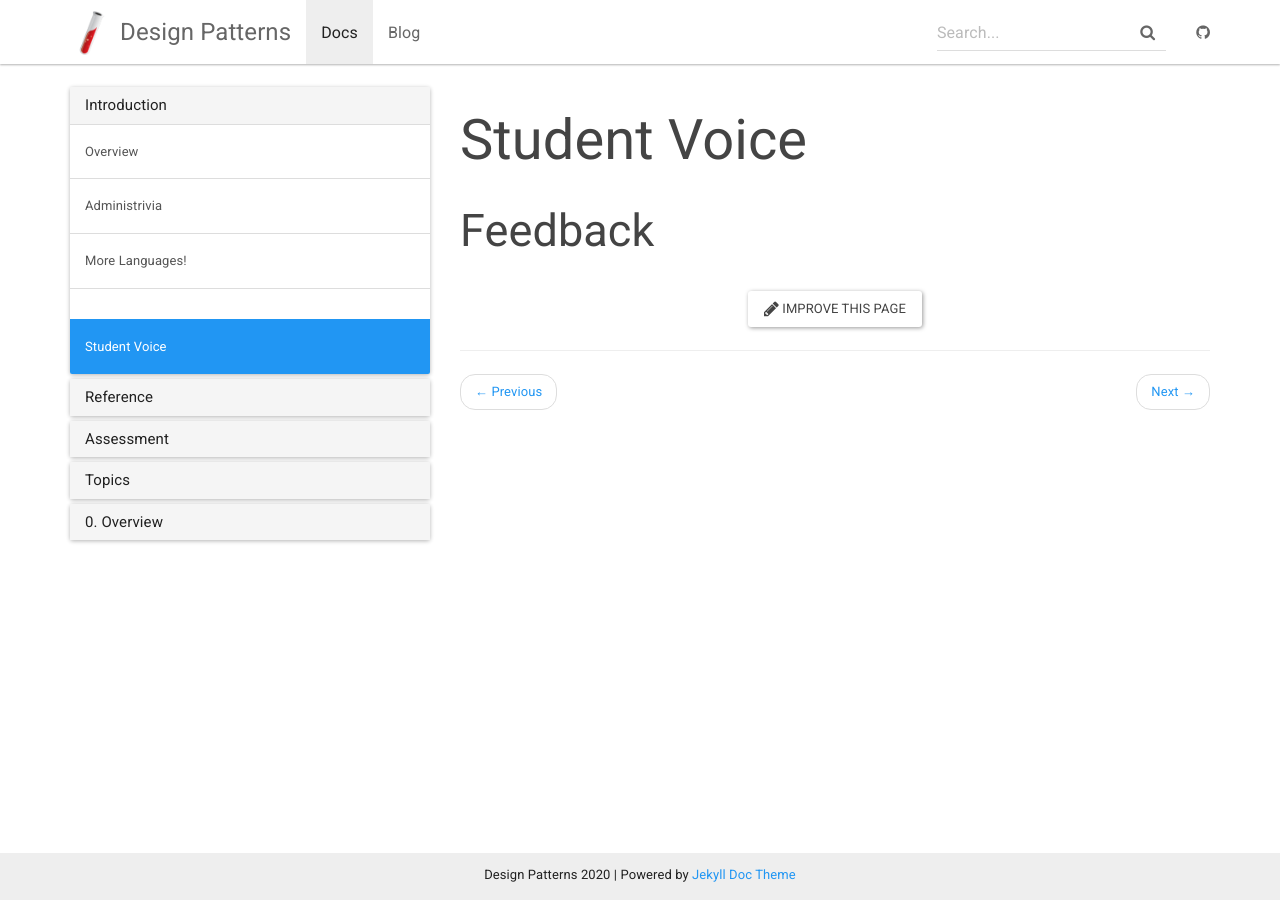
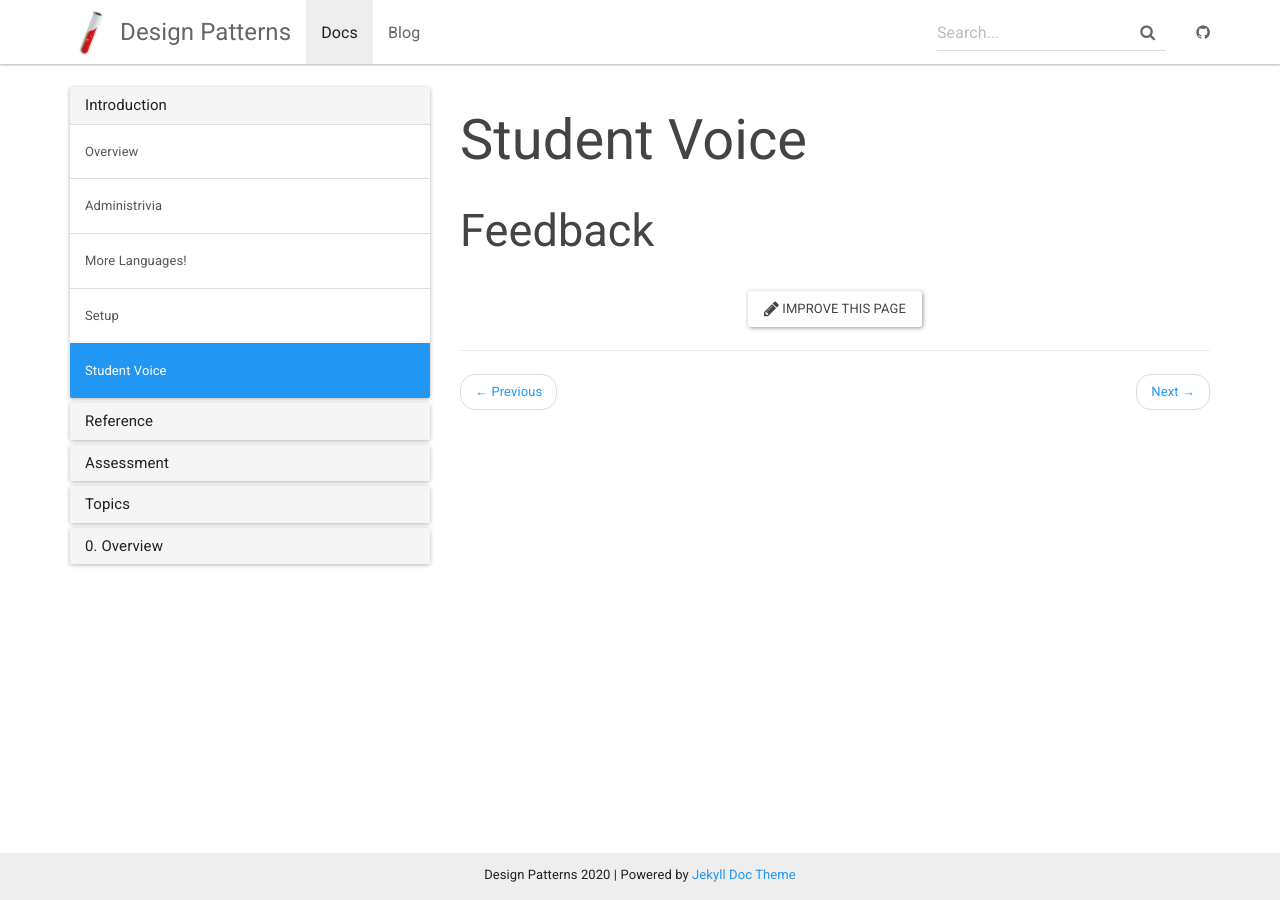
Before and after one commit to andyguestysj/dp4g, a Jekyll site: the page built from _docs/introduction/studentvoice.md, in a window 1280 px wide. Built offline with Jekyll 4.4.1, drawn with Linux system fonts in a browser that asks for light colours.

Commit message:
menu fix

```diff
--- a/_data/docs.yml
+++ b/_data/docs.yml
@@ -3,7 +3,7 @@
   - overview
   - admin
   - moreprogramming
-  - setup1
+  - setup
   - studentvoice
 
 - title: Reference
```
